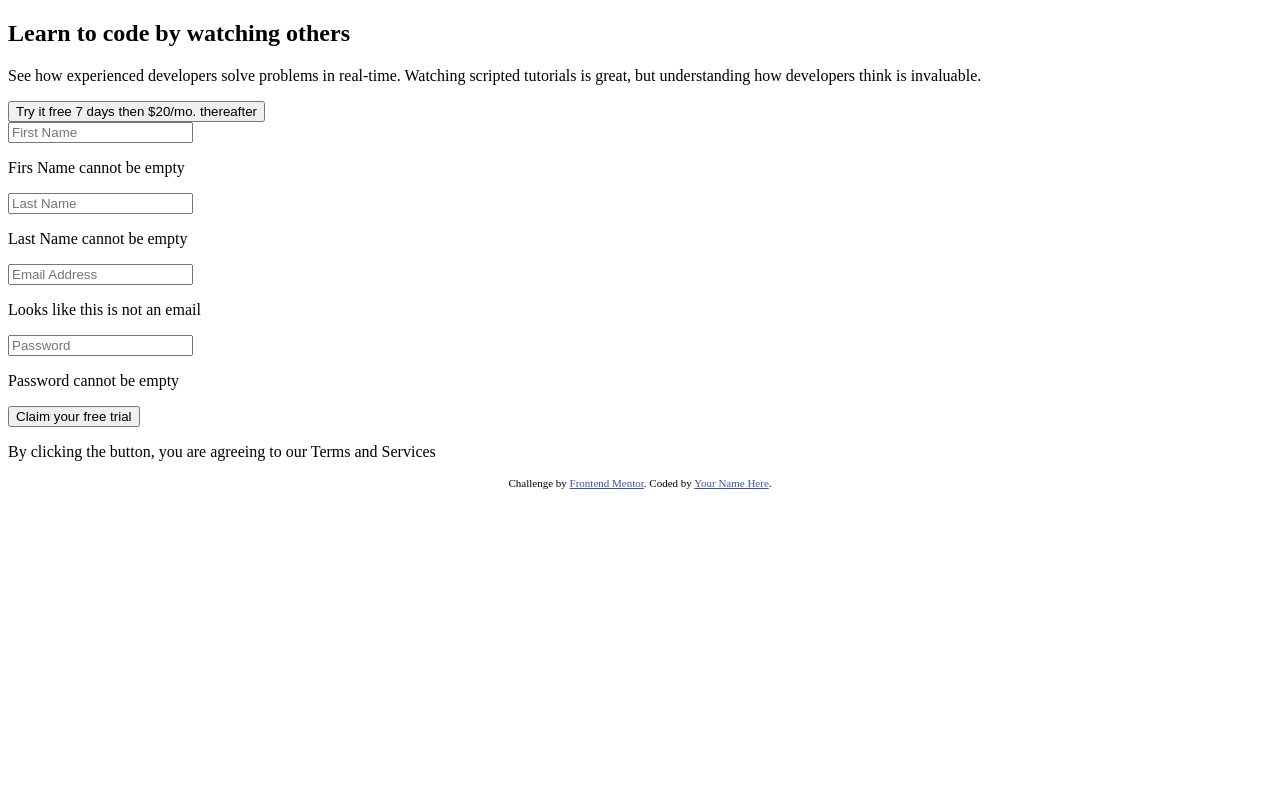
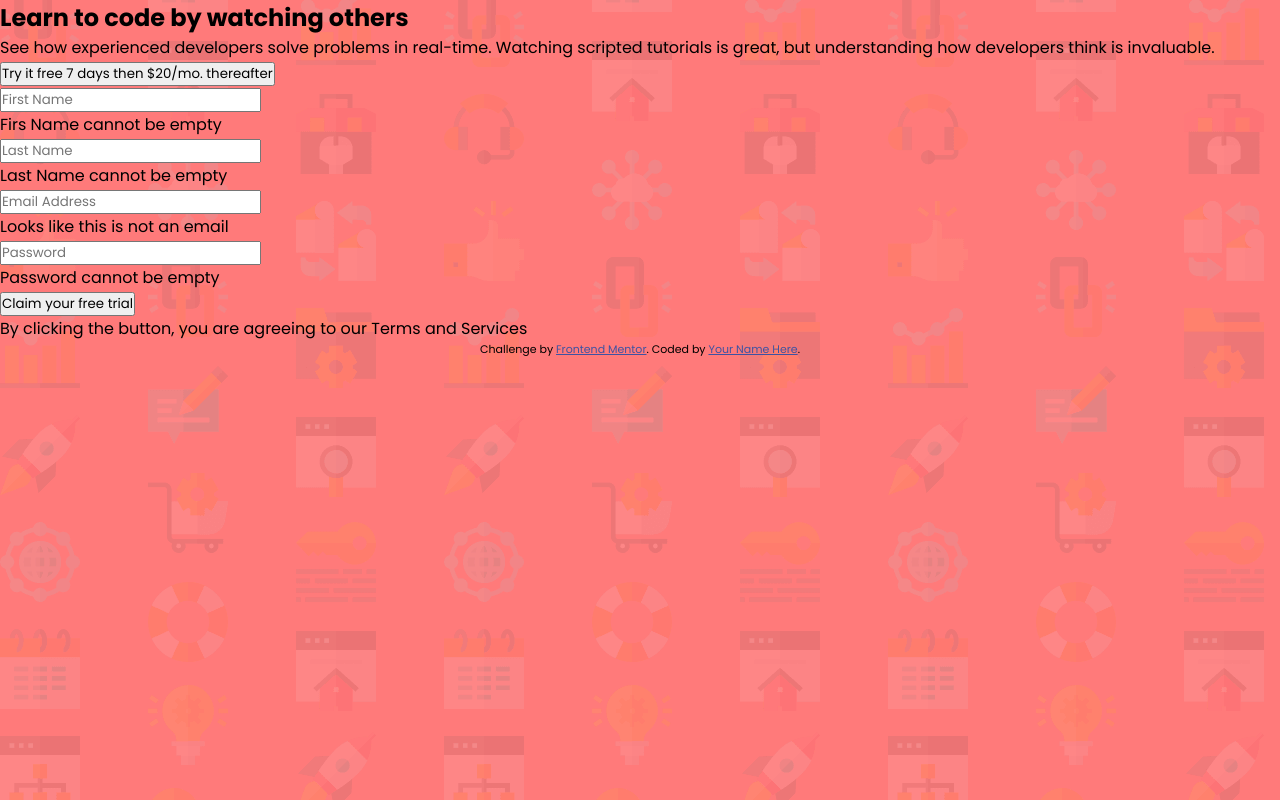
Before and after one commit to Rodjfreitas/formulario-de-inscricao, a plain HTML site: page index.html in a window 1280 px wide. Drawn offline with Linux system fonts and the light colour scheme.

Commit message:
style: adição de fontes e background do corpo do site

```diff
--- a/css/estilo.css
+++ b/css/estilo.css
@@ -0,0 +1,14 @@
+*{
+    margin: 0;
+    padding: 0;
+    box-sizing: border-box;
+    font-family: 'Poppins', sans-serif;
+}
+
+:root{
+    --background-color-main:hsl(0, 100%, 74%);
+}
+
+body{
+    background-color: var(--background-color-main) ;
+}
--- a/index.html
+++ b/index.html
@@ -6,6 +6,9 @@
 
   <link rel="stylesheet" href="css/estilo.css">
   <link rel="icon" type="image/png" sizes="32x32" href="./images/favicon-32x32.png">
+  <link rel="preconnect" href="https://fonts.googleapis.com">
+  <link rel="preconnect" href="https://fonts.gstatic.com" crossorigin>
+  <link href="https://fonts.googleapis.com/css2?family=Poppins:wght@400;500;600;700&display=swap" rel="stylesheet">
 
   <title>Frontend Mentor | Intro component with sign up form</title>
 
@@ -13,6 +16,10 @@
   <style>
     .attribution { font-size: 11px; text-align: center; }
     .attribution a { color: hsl(228, 45%, 44%); }
+
+    body{
+      background-image: url(images/bg-intro-desktop.png);
+    }
   </style>
 </head>
 <body>
```
